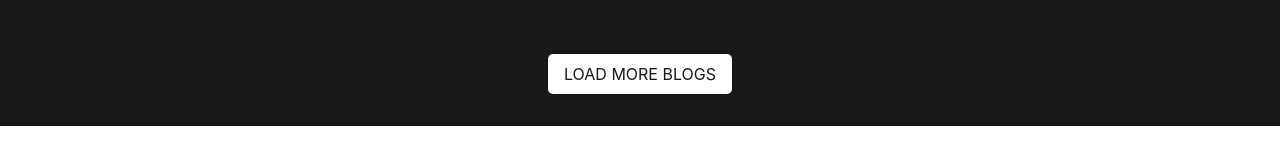
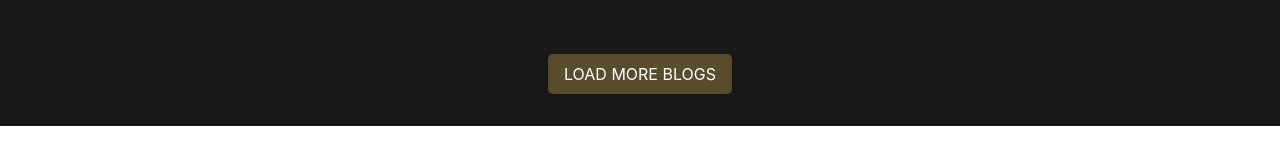
Before and after one commit to mahdihasanpour2022/portfolio1, a React (Create React App) app: page /blogs in a window 1280 px wide. Shown: the part 402-546 px from the top of the page. Built offline with nearby package versions, Linux system fonts and the light colour scheme.

Commit message:
button hover edited in blogs

```diff
--- a/src/assets/style/components_style/Blogs.module.scss
+++ b/src/assets/style/components_style/Blogs.module.scss
@@ -127,8 +127,8 @@
   padding: 1.5rem 0;
 
   button {
-    @include buttons($black, $white) {
-      border: none;
+    @include buttons($white,$gold) {
+      border: none !important;
       border-radius: 5px;
       padding: 0.5rem 1rem;
     }
@@ -137,7 +137,8 @@
     transition: all 0.3s ease;
 
     &:hover {
-      @include buttons( $gold,$black);
+      border: none;
+      @include buttons( $black,$gold);
     }
   }
 }
--- a/src/assets/style/components_style/Contact.module.scss
+++ b/src/assets/style/components_style/Contact.module.scss
@@ -112,6 +112,7 @@
     }
 
     h6 {
+      margin-top: 0.6rem;
       color: $white;
     }
 
```
